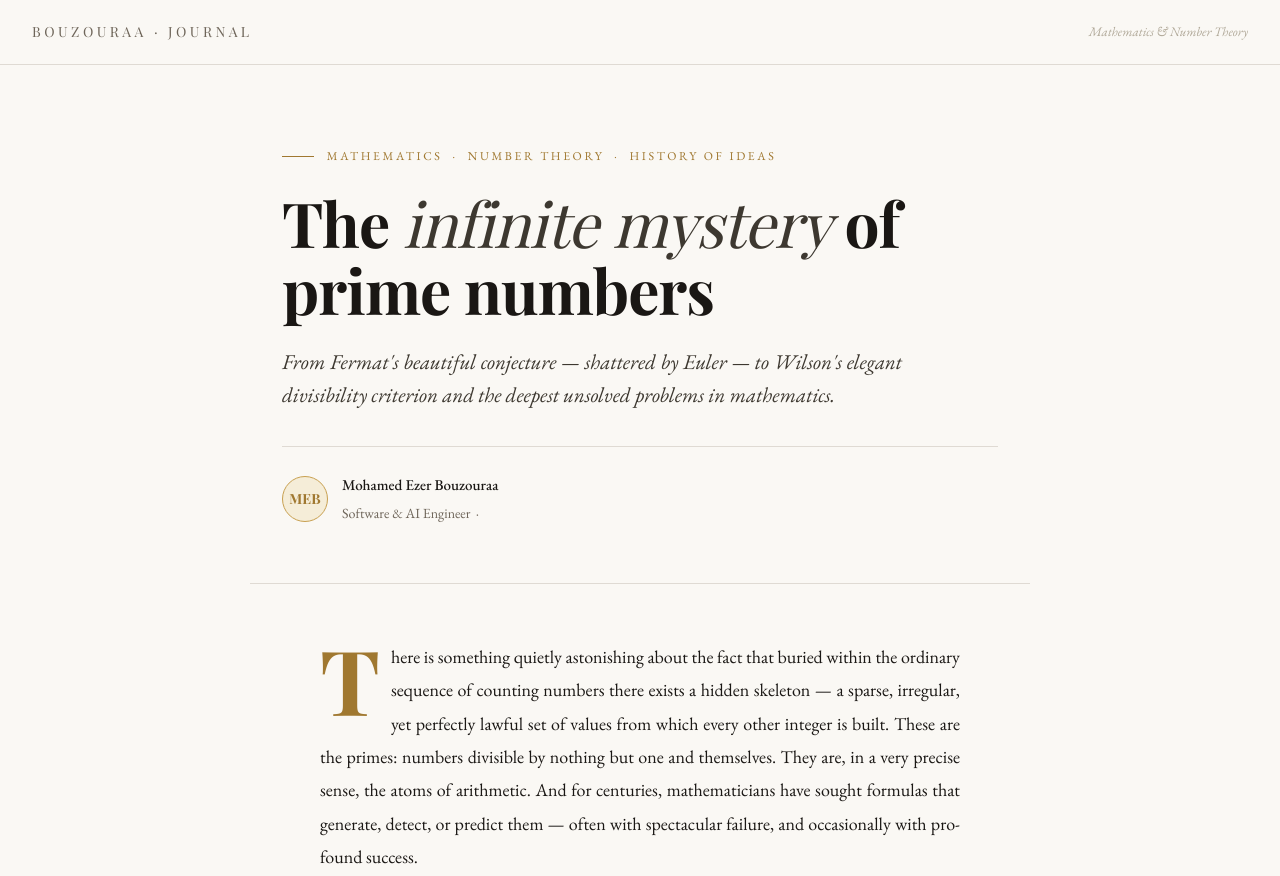
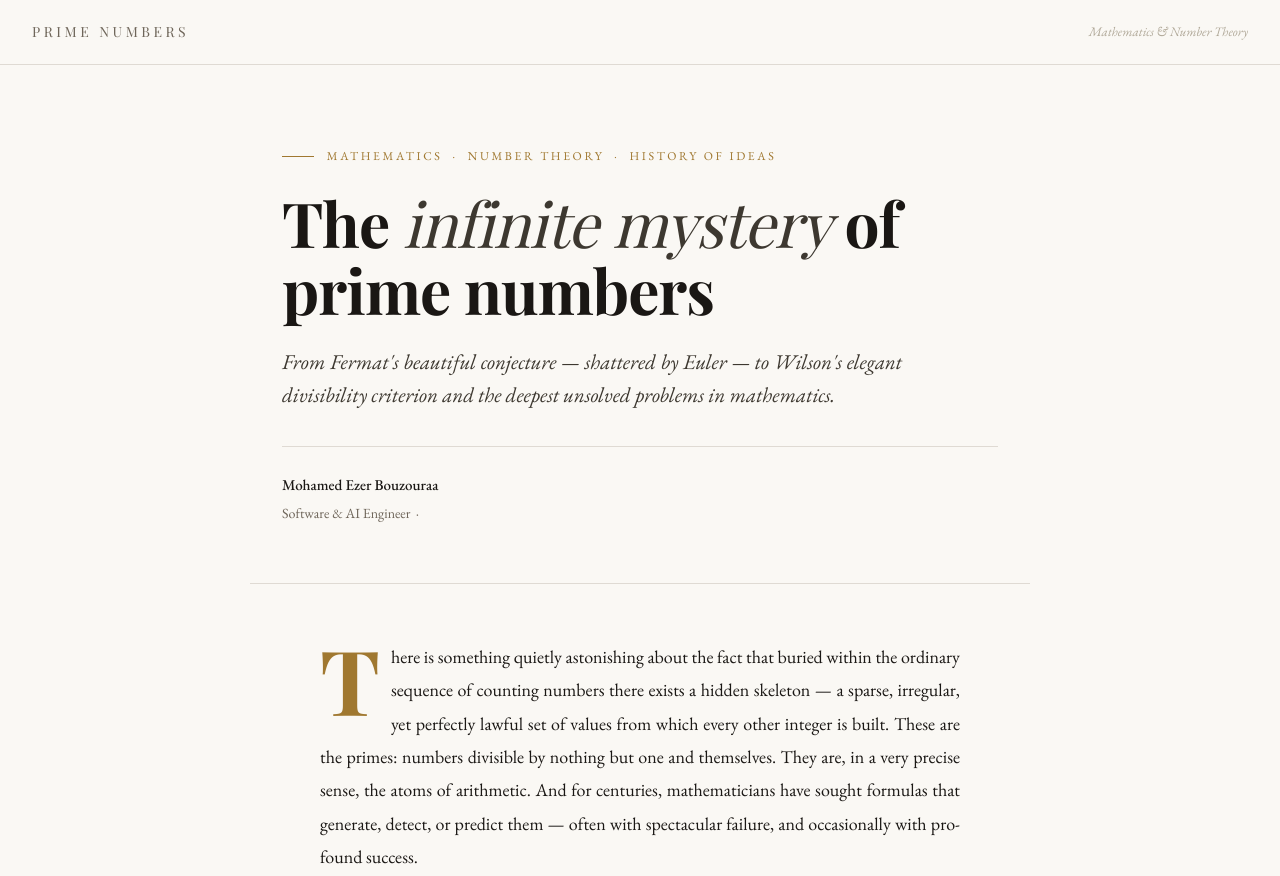
Before and after one commit to mohamedezerbouzouraa/prime_numbers, a plain HTML site: page index.html in a window 1280 px wide. Shown: the top 876 px of the page. Drawn offline with nearby package versions, Linux system fonts and the light colour scheme; a web font is replaced by a local one.

Commit message:
adjusting

```diff
--- a/index.html
+++ b/index.html
@@ -429,7 +429,7 @@
 
 <!-- MASTHEAD -->
 <header class="masthead">
-  <span class="masthead-logo">Bouzouraa · Journal</span>
+  <span class="masthead-logo">Prime Numbers</span>
   <span class="masthead-tag">Mathematics &amp; Number Theory</span>
 </header>
 
@@ -439,7 +439,6 @@
   <h1>The <em>infinite mystery</em> of prime numbers</h1>
   <p class="hero-lede">From Fermat's beautiful conjecture — shattered by Euler — to Wilson's elegant divisibility criterion and the deepest unsolved problems in mathematics.</p>
   <div class="byline">
-    <div class="byline-avatar">MEB</div>
     <div class="byline-meta">
       <span class="byline-name">Mohamed Ezer Bouzouraa</span>
       Software &amp; AI Engineer &nbsp;·&nbsp;
@@ -680,10 +679,6 @@ Then 2ᵖ − 1 is prime  ⟺  s_{p−2} ≡ 0 (mod 2ᵖ − 1)</code>
 
 <footer>
   <p><strong>Mohamed Ezer Bouzouraa</strong> is a Software &amp; AI Engineer. This article is part of an ongoing series on mathematics and computation.</p>
-  <p style="margin-top:0.8rem;">References: Fermat (1640); Euler (1732, 1772); Wilson (1770); Lagrange (1770); Riemann (1859); Hadamard &amp; de la Vallée Poussin (1896); Lucas–Lehmer (1930); Hardy &amp; Wright, <em>An Introduction to the Theory of Numbers</em>; Zhang (2013); Maynard (2014).</p>
-</footer>
-
-</article>
 </div>
 
 </body>
```
